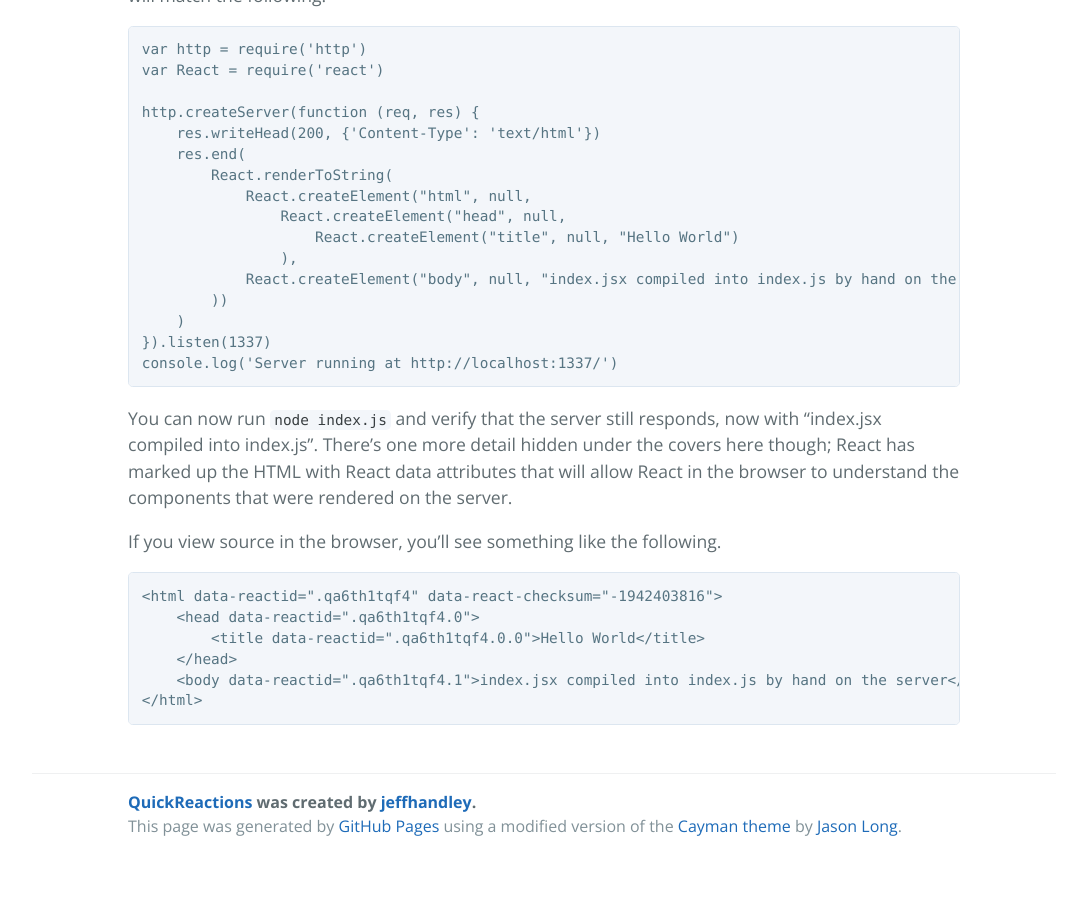
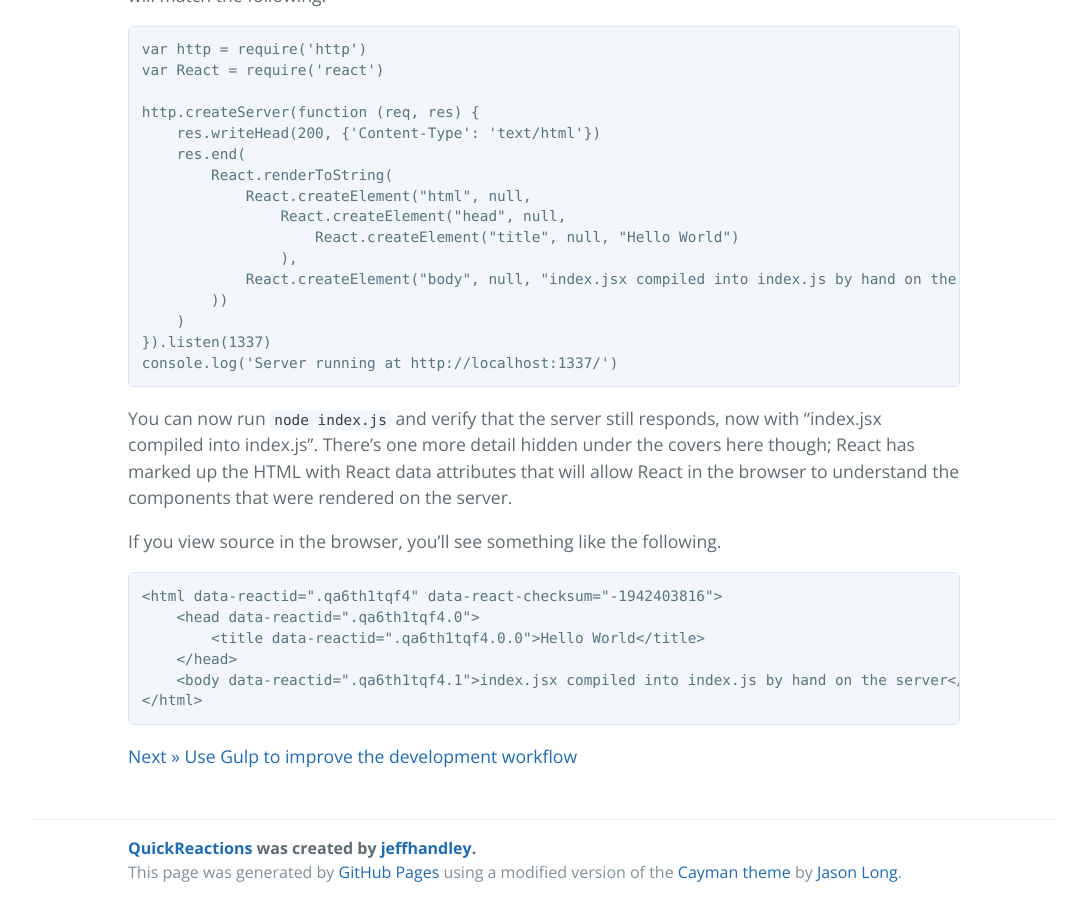
Before and after one commit to jeffhandley/QuickReactions, a Jekyll site: the page built from _tutorial/2-use-jsx.md, in a window 1280 px wide and 900 px high, scrolled down 1007 px. Shown: the whole window, without its empty margins (96-1183 px from the left). Built offline with Jekyll 4.4.1, drawn with Linux system fonts in a browser that asks for light colours; before the commit the page ends 1861 px from its top, so only the background shows below that; some of the changed text lies outside the part shown.

````diff
--- a/_layouts/default.html
+++ b/_layouts/default.html
@@ -24,6 +24,7 @@
       <ol>
         <li><a href="1-node-helloworld.html">Hello World in Node.js</a></li>
         <li><a href="2-use-jsx.html">Use React's JSX Syntax</a></li>
+        <li><a href="3-gulp-workflow.html">Gulp improves the workflow</a></li>
       </ol>
     </aside>
     {% endif %}
--- a/_tutorial/2-use-jsx.md
+++ b/_tutorial/2-use-jsx.md
@@ -68,3 +68,5 @@ If you view source in the browser, you'll see something like the following.
     <body data-reactid=".qa6th1tqf4.1">index.jsx compiled into index.js by hand on the server</body>
 </html>
 ```
+
+[Next » Use Gulp to improve the development workflow](3-gulp-workflow)
````
Also changed, not shown: _tutorial/3-gulp-for-improving-workflow.md (deleted, +0 -5 lines), _tutorial/3-gulp-workflow.md (added, +5 -0 lines).
